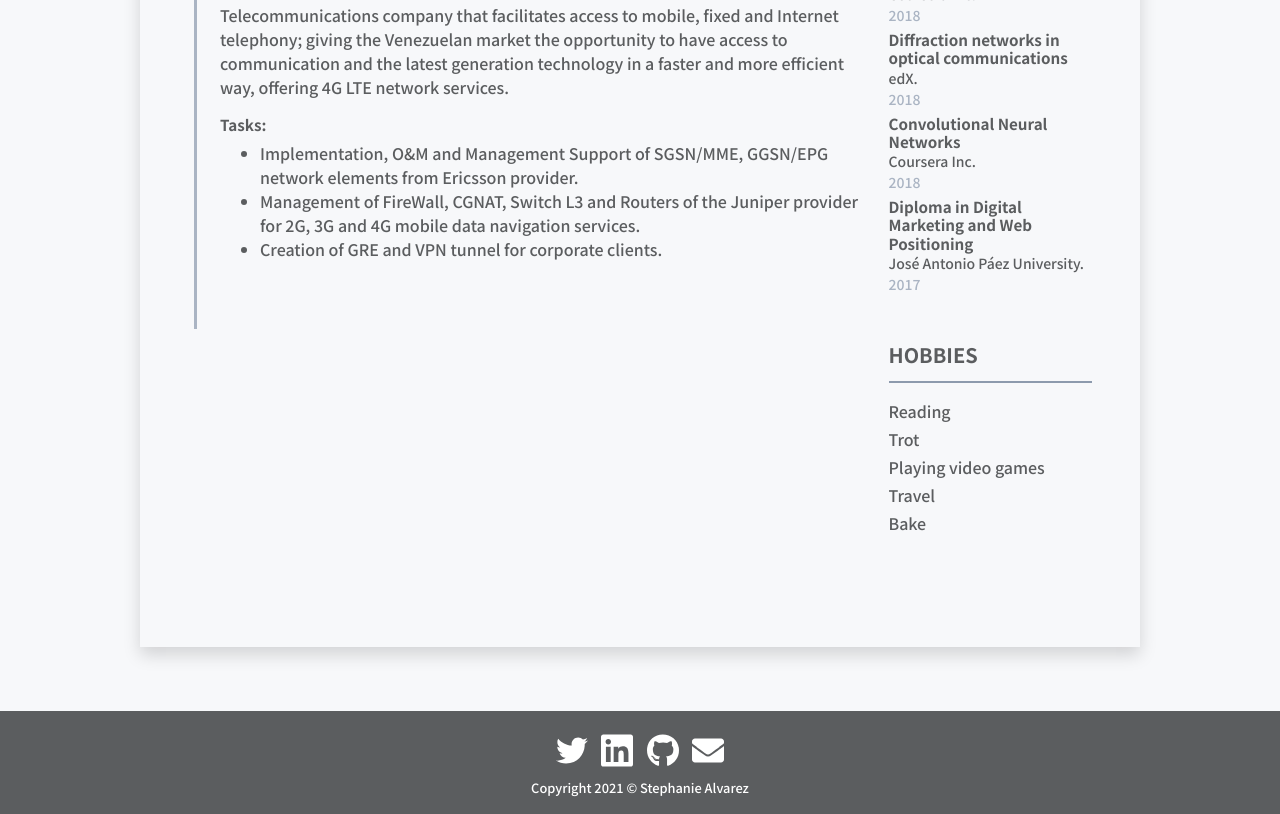
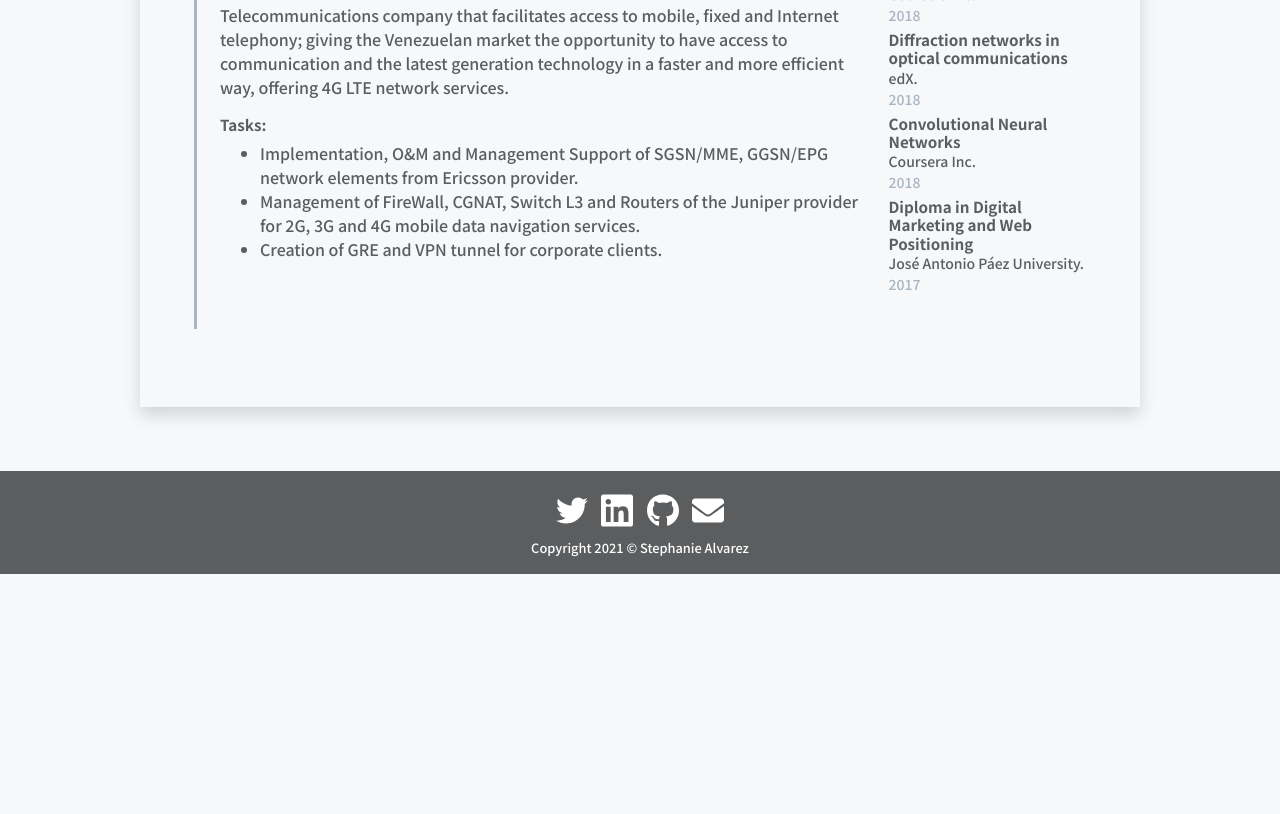
Before and after one commit to DevStephi/DevStephi.github.io, a plain HTML site: page index.html in a window 1280 px wide. Shown: the part 2048-2862 px from the top of the page. After the commit the page ends 2622 px from the top, so only its background shows below. Drawn offline with nearby package versions, Linux system fonts and the light colour scheme; some packages are replaced by stand-ins of ours; a script that the page names is missing.

Commit message:
Remove hobbies

```diff
--- a/index.html
+++ b/index.html
@@ -428,22 +428,6 @@
 									</div>
 								</section>
 								<!-- /End of activities section -->
-
-								<section class="hobbies">
-									<h2 class="title">Hobbies</h2>
-									<div class="body">
-										<div class="item">
-											<ul class="list-unstyled">
-												<li>Reading</li>
-												<li>Trot</li>
-												<li>Playing video games</li>
-												<li>Travel</li>
-												<li>Bake</li>
-											</ul>
-										</div>
-									</div>
-								</section>
-								<!-- /End of hobbies section -->
 							</div>
 							<!-- /End of the secondary column -->
 						</div>
```
